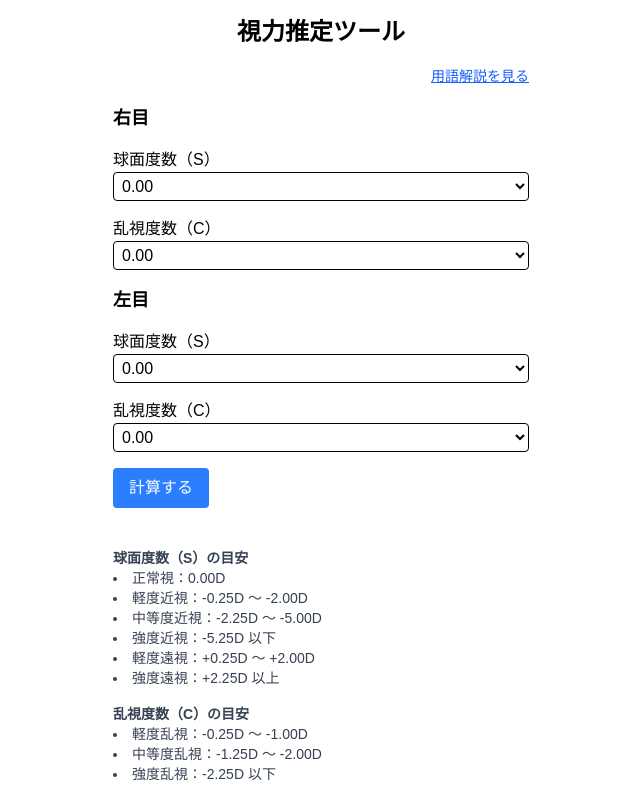
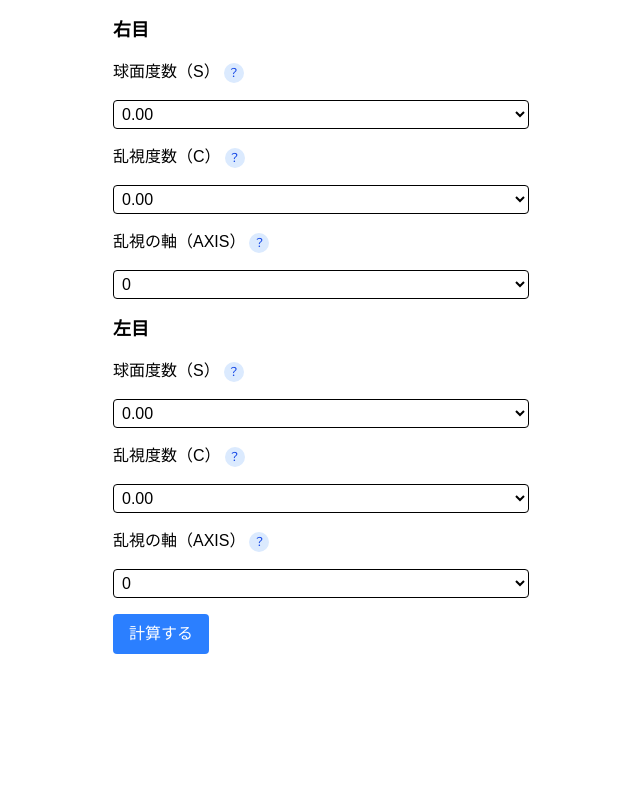
Before and after one commit to reopon/vision-estimator, a Next.js app: page / in a window 1280 px wide. Shown: the whole page, without its empty margins (319-959 px from the left). Built offline with nearby package versions, Linux system fonts and the light colour scheme.

Commit message:
機能追加

```diff
--- a/src/app/page.tsx
+++ b/src/app/page.tsx
@@ -1,36 +1,57 @@
 "use client";
 
-import { useState, useEffect } from "react";
+import { useState, useEffect, useMemo } from "react";
 
 export default function Home() {
-
-
-
   const [rightSphere, setRightSphere] = useState("0.00");
   const [rightCylinder, setRightCylinder] = useState("0.00");
   const [leftSphere, setLeftSphere] = useState("0.00");
   const [leftCylinder, setLeftCylinder] = useState("0.00");
+  const [rightAxis, setRightAxis] = useState("0");
+  const [leftAxis, setLeftAxis] = useState("0");
   const [result, setResult] = useState("");
   const [link, setLink] = useState("");
-  const [showGlossary, setShowGlossary] = useState(false);
-  const [viewOnlyResult, setViewOnlyResult] = useState(false);
+  const [showModal, setShowModal] = useState<{ title: string; content: string } | null>(null);
 
   useEffect(() => {
     if (typeof window === "undefined") return;
-    const searchParams = new URLSearchParams(window.location.search);
-    const rs = searchParams.get("rs");
-    const rc = searchParams.get("rc");
-    const ls = searchParams.get("ls");
-    const lc = searchParams.get("lc");
+    const params = new URLSearchParams(window.location.search);
+    const rs = params.get("rs");
+    const rc = params.get("rc");
+    const ls = params.get("ls");
+    const lc = params.get("lc");
     if (rs && rc && ls && lc) {
       setRightSphere(rs);
       setRightCylinder(rc);
       setLeftSphere(ls);
       setLeftCylinder(lc);
       calculateVision(rs, rc, ls, lc);
-      setViewOnlyResult(true);
     }
   }, []);
+
+  const generateRange = (start: number, end: number, step: number) => {
+    const values: string[] = [];
+    for (let v = start; v <= end; v += step) {
+      values.push(v.toFixed(2));
+    }
+    return values;
+  };
+
+  const sphereOptions = useMemo(() => generateRange(-20, 10, 0.25), []);
+  const cylinderOptions = useMemo(() => generateRange(-6, 0, 0.25), []);
+  const axisOptions = ["0", "45", "90", "135", "180"];
+
+  const calcSE = (s: number, c: number) => s + c / 2;
+  const estimateVision = (se: number) => {
+    if (se >= -0.25) return "1.0〜1.5以上";
+    else if (se >= -0.50) return "0.8〜1.0";
+    else if (se >= -0.75) return "0.6〜0.8";
+    else if (se >= -1.00) return "0.5〜0.7";
+    else if (se >= -1.50) return "0.3〜0.5";
+    else if (se >= -2.00) return "0.2〜0.3";
+    else if (se >= -3.00) return "0.1〜0.2";
+    else return "0.1未満";
+  };
 
   const calculateVision = (
     rs = rightSphere,
@@ -42,101 +63,86 @@ export default function Home() {
     const cR = parseFloat(rc);
     const sL = parseFloat(ls);
     const cL = parseFloat(lc);
-
     if (isNaN(sR) || isNaN(cR) || isNaN(sL) || isNaN(cL)) {
       setResult("すべての数値を正しく入力してください。\n（例: -0.75）\n 入力範囲の目安:\n  球面度数 -20.00 〜 +10.00 \n 乱視度数 0.00 〜 -6.00");
       return;
     }
-
-    const calcSE = (s: number, c: number) => s + c / 2;
     const seR = calcSE(sR, cR);
     const seL = calcSE(sL, cL);
-
-    const estimateVision = (se: number) => {
-      if (se >= -0.5) return "0.8〜1.0";
-      else if (se >= -1.0) return "0.4〜0.6";
-      else if (se >= -1.5) return "0.2〜0.4";
-      else if (se >= -2.0) return "0.1〜0.2";
-      else return "0.1未満";
-    };
-
     const visionR = estimateVision(seR);
     const visionL = estimateVision(seL);
-
     setResult(
-      `右目\n等価球面度数（SE）: ${seR.toFixed(2)}D\n推定裸眼視力: ${visionR}\n\n左目\n等価球面度数（SE）: ${seL.toFixed(2)}D\n推定裸眼視力: ${visionL}`
+      `右目\n等価球面度数（SE）: ${seR.toFixed(2)}D\n推定裸眼視力: ${visionR}\n左目\n等価球面度数（SE）: ${seL.toFixed(2)}D\n推定裸眼視力: ${visionL}\n\n※目安です。乱視が強い場合や目の状態によって、実際の視力はこれより低くなることがあります。`
     );
-
     const query = `?rs=${rs}&rc=${rc}&ls=${ls}&lc=${lc}`;
-    setLink(`${window.location.origin}/${query}`);
+    if (typeof window !== "undefined") {
+      setLink(`${window.location.protocol}//${window.location.host}/${query}`);
+    }
   };
-
-  const generateRange = (start: number, end: number, step: number) => {
-    const values: string[] = [];
-    for (let v = start; v <= end; v += step) {
-      values.push(v.toFixed(2));
-    }
-    return values;
-  };
-
-  const sphereOptions = generateRange(-20, 10, 0.25);
-  const cylinderOptions = generateRange(-6, 0, 0.25);
 
   return (
     <main className="bg-white text-black max-w-md mx-auto p-4 space-y-4">
-      <h1 className="text-2xl font-bold text-center">視力推定ツール</h1>
-
+      {showModal && (
+        <div className="fixed inset-0 bg-black bg-opacity-50 flex items-center justify-center z-50">
+          <div className="bg-white p-6 rounded shadow-lg max-w-md w-full text-sm">
+            <h2 className="text-lg font-semibold mb-2">{showModal.title}</h2>
+            <div className="whitespace-pre-wrap text-sm" dangerouslySetInnerHTML={{ __html: showModal.content }} />
             <div className="text-right">
-        <button
-          onClick={() => setShowGlossary(true)}
-          className="text-sm text-blue-600 underline"
-        >
-          用語解説を見る
-        </button>
-      </div>
-
-      {showGlossary && (
-        <div className="fixed inset-0 bg-black bg-opacity-50 flex items-center justify-center z-50">
-          <div className="bg-white p-6 rounded shadow-lg max-w-md w-full text-sm space-y-4">
-            <h2 className="text-lg font-semibold">用語解説</h2>
-            <ul className="list-disc list-inside space-y-2">
-              <li><strong>球面度数（S）</strong>：近視や遠視の度合いを示す数値。マイナスは近視、プラスは遠視。</li>
-              <li><strong>乱視度数（C）</strong>：角膜や水晶体のゆがみによる乱視の強さ。0に近いほど乱視が少ない。</li>
-              <li><strong>等価球面度数（SE）</strong>：球面度数と乱視度数から算出される総合的な度数。S + (C ÷ 2) で計算。視力の評価やメガネの度数決定に用いられる。</li>
-              <li><strong>推定裸眼視力</strong>：SEから目安として推定される裸眼の視力。あくまで簡易的な指標です。</li>
-            </ul>
-            <div className="text-right">
-              <button onClick={() => setShowGlossary(false)} className="mt-4 text-blue-600 underline">閉じる</button>
+              <button onClick={() => setShowModal(null)} className="mt-4 text-blue-600 underline">閉じる</button>
             </div>
           </div>
         </div>
       )}
 
-      {!viewOnlyResult && (
-        <>
-          <div className="space-y-4">
-            <h2 className="text-lg font-semibold">右目</h2>
-            <label>球面度数（S）</label>
-            <select value={rightSphere} onChange={(e) => setRightSphere(e.target.value)} className="border rounded p-1 w-full">
-              {sphereOptions.map((val) => <option key={val} value={val}>{val}</option>)}
+      {["右", "左"].map((side, i) => (
+        <div className="space-y-4" key={side}>
+          <h2 className="text-lg font-semibold">{side}目</h2>
+          <label className="block">
+            球面度数（S）
+            <button
+              type="button"
+              onClick={() => setShowModal({ title: "球面度数（S）", content: `近視や遠視の度合いを示す数値。マイナスは近視、プラスは遠視。<br /><br />目安：<ul class='list-disc list-inside pl-4 space-y-0.5'><li>正常視：0.00D</li><li>軽度近視：-0.25D 〜 -2.00D</li><li>中等度近視：-2.25D 〜 -5.00D</li><li>強度近視：-5.25D 以下</li><li>軽度遠視：+0.25D 〜 +2.00D</li><li>強度遠視：+2.25D 以上</li></ul>` })}
+              className="ml-1 text-blue-600 hover:text-blue-800"
+            >
+              <span className="inline-block w-5 h-5 bg-blue-100 text-blue-700 rounded-full text-xs leading-5 text-center">？</span>
+            </button>
+          </label>
+          <select value={i === 0 ? rightSphere : leftSphere} onChange={(e) => i === 0 ? setRightSphere(e.target.value) : setLeftSphere(e.target.value)} className="border rounded p-1 w-full">
+            {sphereOptions.map((val) => <option key={val}>{val}</option>)}
           </select>
-            <label>乱視度数（C）</label>
-            <select value={rightCylinder} onChange={(e) => setRightCylinder(e.target.value)} className="border rounded p-1 w-full">
-              {cylinderOptions.map((val) => <option key={val} value={val}>{val}</option>)}
+
+          <label className="block">
+            乱視度数（C）
+            <button
+              type="button"
+              onClick={() => setShowModal({ title: "乱視度数（C）", content: `角膜や水晶体のゆがみによる乱視の強さ。0に近いほど乱視が少ない。<br /><br />目安：<ul class='list-disc list-inside pl-4'><li>軽度乱視：-0.25D 〜 -1.00D</li><li>中等度乱視：-1.25D 〜 -2.00D</li><li>強度乱視：-2.25D 以下</li></ul>` })}
+              className="ml-1 text-blue-600 hover:text-blue-800"
+            >
+              <span className="inline-block w-5 h-5 bg-blue-100 text-blue-700 rounded-full text-xs leading-5 text-center">？</span>
+            </button>
+          </label>
+          <select value={i === 0 ? rightCylinder : leftCylinder} onChange={(e) => i === 0 ? setRightCylinder(e.target.value) : setLeftCylinder(e.target.value)} className="border rounded p-1 w-full">
+            {cylinderOptions.map((val) => <option key={val}>{val}</option>)}
+          </select>
+
+          <label className="block">
+            乱視の軸（AXIS）
+            <button
+              type="button"
+              onClick={() => setShowModal({
+                title: "乱視の軸（AXIS）",
+                content: `乱視の方向を表す角度（0〜180度）。矯正レンズでどの方向に乱視を補正するかを示します。<br /><br /><strong>分類の目安：</strong><ul class='list-disc list-inside pl-4'><li><strong>直乱視</strong>：軸が90°付近。横方向にブレが生じやすい（例：「V」が「W」に見える）。</li><li><strong>倒乱視</strong>：軸が180°付近。縦方向にブレが生じやすい（例：「一」が「二」に見える）。</li><li><strong>斜乱視</strong>：軸が45°や135°など、斜め方向に乱視がある。</li></ul>`
+              })}
+              className="ml-1 text-blue-600 hover:text-blue-800"
+            >
+              <span className="inline-block w-5 h-5 bg-blue-100 text-blue-700 rounded-full text-xs leading-5 text-center">？</span>
+            </button>
+          </label>
+          <select value={i === 0 ? rightAxis : leftAxis} onChange={(e) => i === 0 ? setRightAxis(e.target.value) : setLeftAxis(e.target.value)} className="border rounded p-1 w-full">
+            {axisOptions.map((val) => <option key={val}>{val}</option>)}
           </select>
         </div>
-
-          <div className="space-y-4">
-            <h2 className="text-lg font-semibold">左目</h2>
-            <label>球面度数（S）</label>
-            <select value={leftSphere} onChange={(e) => setLeftSphere(e.target.value)} className="border rounded p-1 w-full">
-              {sphereOptions.map((val) => <option key={val} value={val}>{val}</option>)}
-            </select>
-            <label>乱視度数（C）</label>
-            <select value={leftCylinder} onChange={(e) => setLeftCylinder(e.target.value)} className="border rounded p-1 w-full">
-              {cylinderOptions.map((val) => <option key={val} value={val}>{val}</option>)}
-            </select>
-          </div>
+      ))}
 
       <button
         className="bg-blue-500 text-white px-4 py-2 rounded hover:bg-blue-600"
@@ -144,40 +150,48 @@ export default function Home() {
       >
         計算する
       </button>
-        </>
+
+      {result && (
+        <div className="relative">
+  <pre className="bg-gray-100 text-black p-3 rounded whitespace-pre-wrap text-sm">
+    {result.split('\n').map((line, idx) => {
+      if (line.startsWith("推定裸眼視力")) {
+        return <div key={idx} className="text-blue-700 font-bold text-base">{line}</div>;
+      }
+      return <div key={idx}>{line}</div>;
+    })}
+  </pre>
+  <button
+    type="button"
+    onClick={() => setShowModal({
+      title: "等価球面度数・推定裸眼視力の説明",
+      content: `<strong>等価球面度数（SE）</strong>：球面度数と乱視度数から計算される総合的な度数（S + C ÷ 2）です。<br/><br/>
+<strong>推定裸眼視力</strong>：等価球面度数（SE）に基づいておおよその視力を予測したものです。あくまで目安です。<br/><br/>
+<strong>対応表：</strong>
+<ul class='list-disc list-inside'>
+  <li>0.00 ～ -0.25：1.0〜1.5以上</li>
+  <li>-0.50：0.8〜1.0</li>
+  <li>-0.75：0.6〜0.8</li>
+  <li>-1.00：0.5〜0.7</li>
+  <li>-1.50：0.3〜0.5</li>
+  <li>-2.00：0.2〜0.3</li>
+  <li>-3.00：0.1〜0.2</li>
+  <li>-4.00以下：0.1未満</li>
+</ul>
+※「乱視の軸」は何の計算にも使っていません。すみません`
+    })}
+    className="absolute top-0 right-0 mt-1 mr-2 text-blue-600 hover:text-blue-800"
+  >
+    <span className="inline-block w-5 h-5 bg-blue-100 text-blue-700 rounded-full text-xs leading-5 text-center">？</span>
+  </button>
+</div>
       )}
 
-      {result && (
-        <>
-          <pre className="bg-gray-100 text-black p-3 rounded whitespace-pre-wrap text-sm">{result}</pre>
-          <div className="text-sm mt-2">
-            共有リンク: <a href={link} className="text-blue-600 underline" target="_blank" rel="noopener noreferrer">{link}</a>
-          </div>
-          {viewOnlyResult && (
-            <div className="mt-4 text-center">
-              <button onClick={() => setViewOnlyResult(false)} className="text-blue-600 underline text-sm">もう一回測定する</button>
+      {link && (
+        <div className="text-sm text-gray-600 break-all">
+          結果URL: <a href={link} className="text-blue-600 underline">{link}</a>
         </div>
       )}
-        </>
-      )}
-
-      <div className="pt-6 text-sm text-gray-700">
-        <h3 className="font-semibold">球面度数（S）の目安</h3>
-        <ul className="list-disc list-inside">
-          <li>正常視：0.00D</li>
-          <li>軽度近視：-0.25D 〜 -2.00D</li>
-          <li>中等度近視：-2.25D 〜 -5.00D</li>
-          <li>強度近視：-5.25D 以下</li>
-          <li>軽度遠視：+0.25D 〜 +2.00D</li>
-          <li>強度遠視：+2.25D 以上</li>
-        </ul>
-        <h3 className="font-semibold pt-4">乱視度数（C）の目安</h3>
-        <ul className="list-disc list-inside">
-          <li>軽度乱視：-0.25D 〜 -1.00D</li>
-          <li>中等度乱視：-1.25D 〜 -2.00D</li>
-          <li>強度乱視：-2.25D 以下</li>
-        </ul>
-      </div>
     </main>
   );
 }
```
Lines whose indentation alone changed are shown as unchanged.
